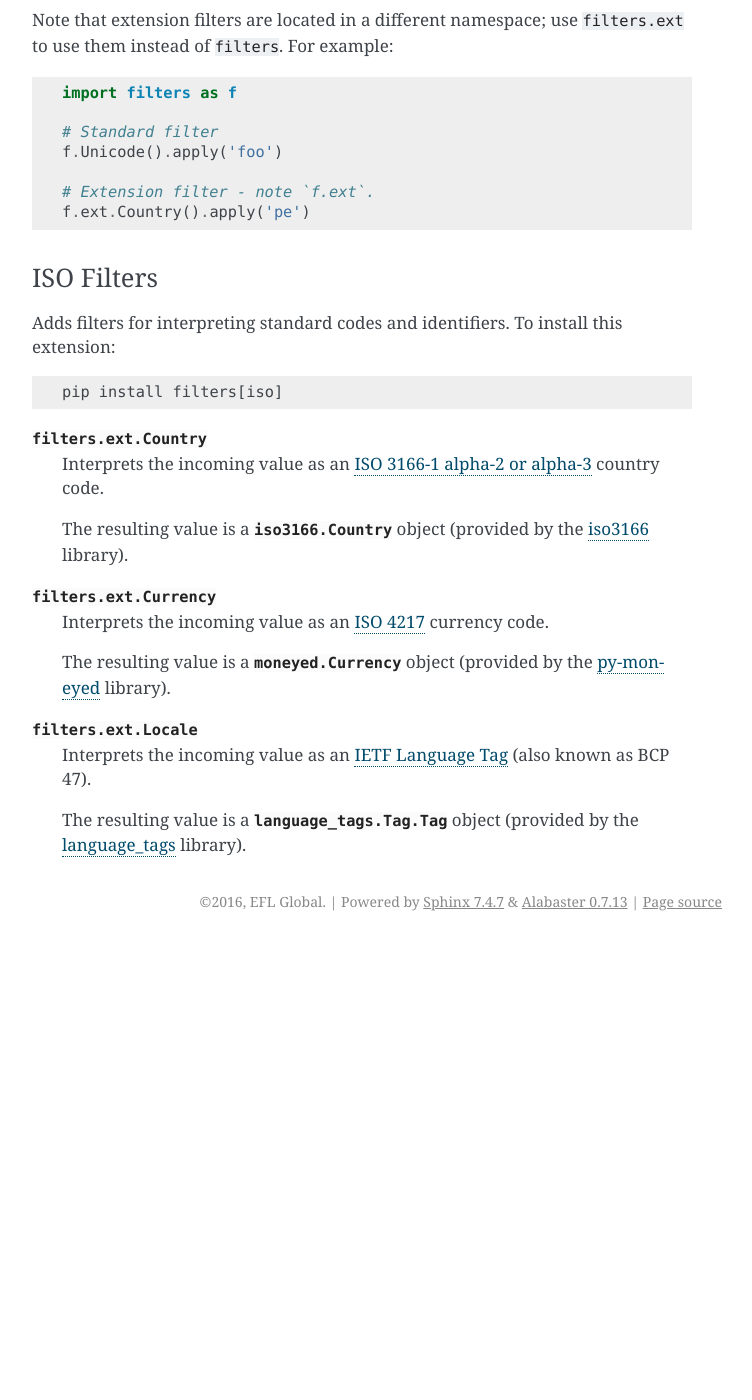
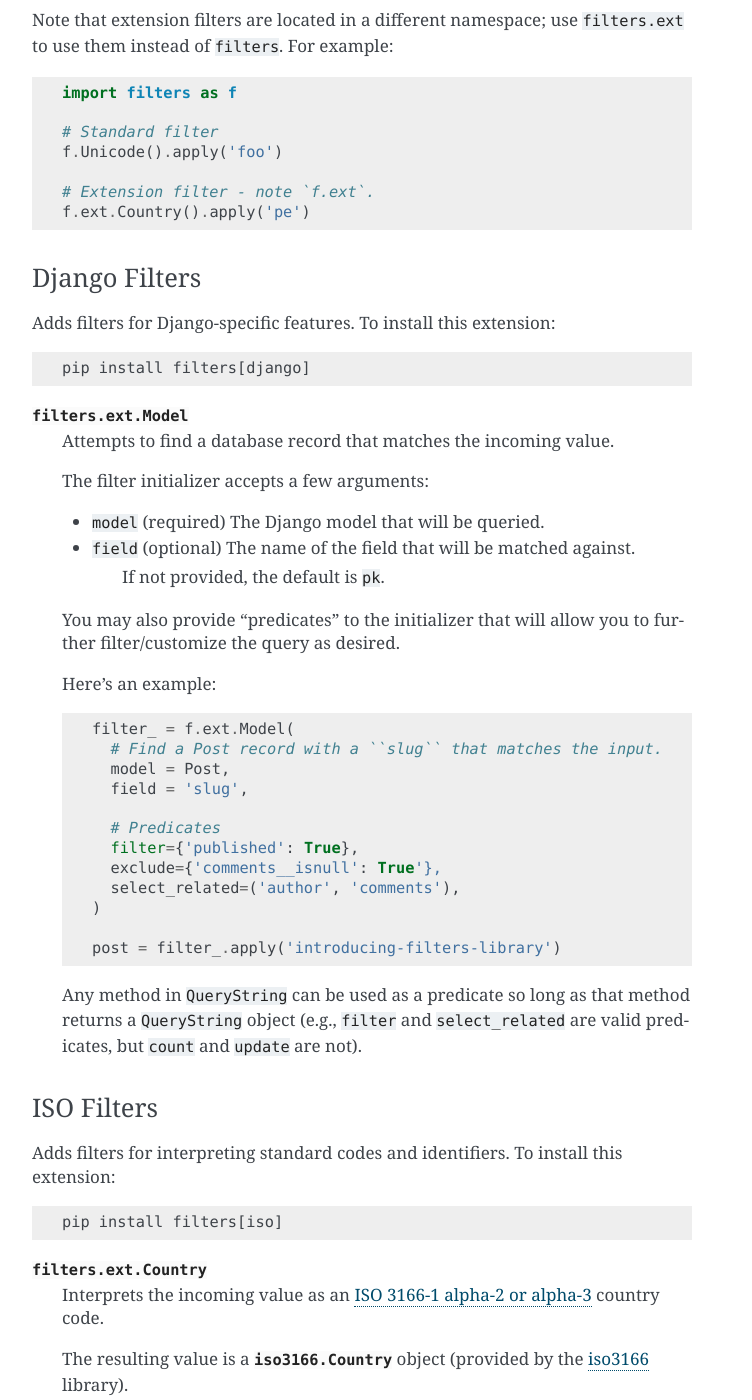
Before and after one commit to lenddoefl/filters, a Sphinx documentation site: the page built from docs/filters_list.rst, in a window 1280 px wide and 1400 px high, scrolled down 6301 px. Shown: the whole window, without its empty margins (388-1140 px from the left). Built offline with Sphinx 7.4.7, drawn with Linux system fonts in a browser that asks for light colours; before the commit the page ends 7242 px from its top, so only the background shows below that.

Commit message:
Added support/docs for Django filters.

```diff
--- a/docs/filters_list.rst
+++ b/docs/filters_list.rst
@@ -310,6 +310,46 @@
    # Extension filter - note `f.ext`.
    f.ext.Country().apply('pe')
 
+Django Filters
+--------------
+Adds filters for Django-specific features.  To install this extension::
+
+   pip install filters[django]
+
+:py:class:`filters.ext.Model`
+   Attempts to find a database record that matches the incoming value.
+
+   The filter initializer accepts a few arguments:
+
+   - ``model`` (required) The Django model that will be queried.
+   - ``field`` (optional) The name of the field that will be matched against.
+      If not provided, the default is ``pk``.
+
+   You may also provide "predicates" to the initializer that will allow you to
+   further filter/customize the query as desired.
+
+   Here's an example:
+
+   .. code:: python
+
+      filter_ = f.ext.Model(
+        # Find a Post record with a ``slug`` that matches the input.
+        model = Post,
+        field = 'slug',
+
+        # Predicates
+        filter={'published': True},
+        exclude={'comments__isnull': True'},
+        select_related=('author', 'comments'),
+      )
+
+      post = filter_.apply('introducing-filters-library')
+
+   Any method in ``QueryString`` can be used as a predicate so long as that
+   method returns a ``QueryString`` object (e.g., ``filter`` and
+   ``select_related`` are valid predicates, but ``count`` and ``update`` are
+   not).
+
 ISO Filters
 -----------
 Adds filters for interpreting standard codes and identifiers.  To install this
--- a/setup.py
+++ b/setup.py
@@ -54,6 +54,7 @@
     install_requires = dependencies,
 
     extras_require = {
+        'django':['filters-django'],
         'iso': ['filters-iso'],
     },
 
```
